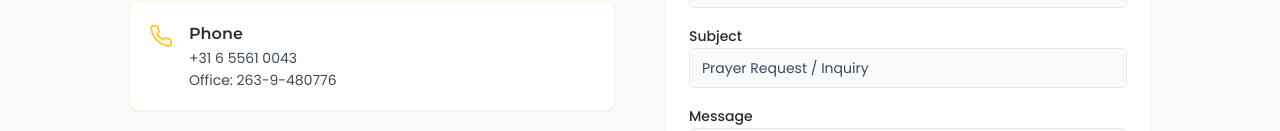
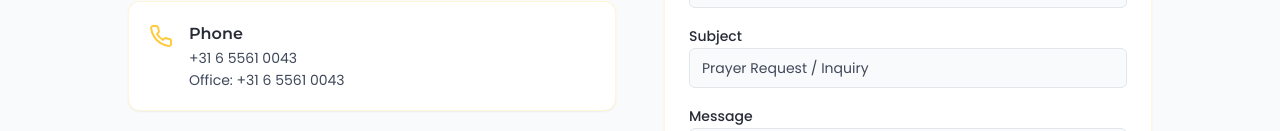
Before and after one commit to appscenture/netherlands, a React (Vite) app: page /contact in a window 1280 px wide. Shown: the part 821-952 px from the top of the page. Built offline with nearby package versions, Linux system fonts and the light colour scheme; the HTML template or start-up script is replaced by a standard one.

Commit message:
Change contact

```diff
--- a/src/pages/Contact.tsx
+++ b/src/pages/Contact.tsx
@@ -74,7 +74,7 @@ const Contact = () => {
                     <div>
                       <h3 className="font-semibold text-foreground">Phone</h3>
                       <a href="tel:+31655610043" className="text-muted-foreground text-sm hover:text-foreground transition-colors">+31 6 5561 0043</a>
-                      <a href="tel:2639480776" className="block text-muted-foreground text-sm hover:text-foreground transition-colors">Office: 263-9-480776</a>
+                      <a href="tel:2639480776" className="block text-muted-foreground text-sm hover:text-foreground transition-colors">Office: +31 6 5561 0043</a>
                     </div>
                   </CardContent>
                 </Card>
```
